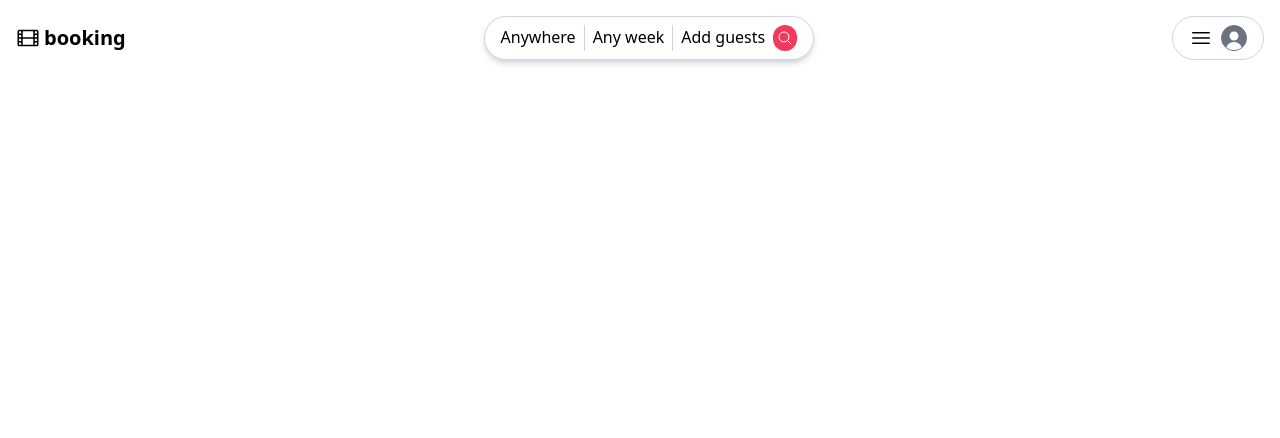
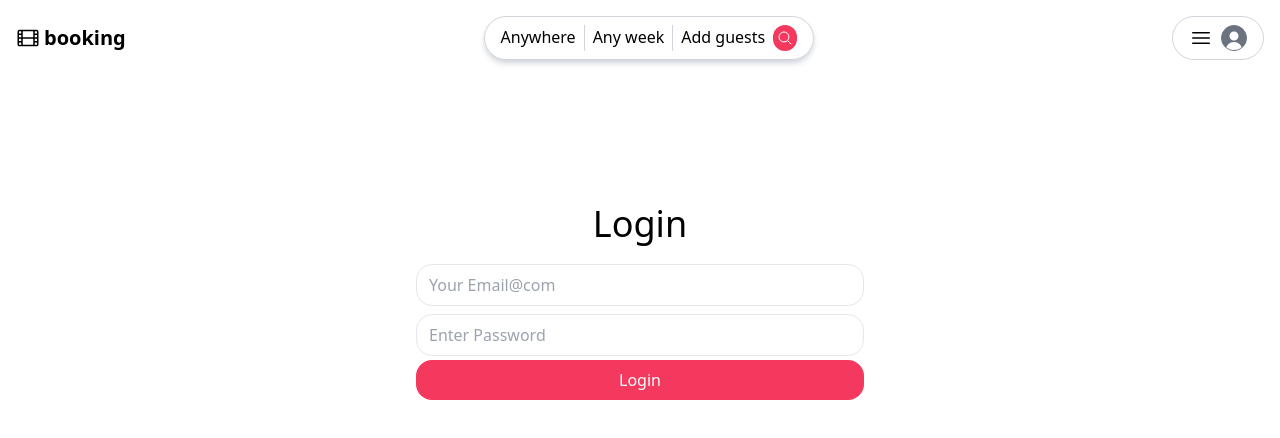
Before and after one commit to RomaSamkov/booking-app-client, a React (Vite) app: page /login in a window 1280 px wide. Shown: the top 438 px of the page. Built offline with nearby package versions, Linux system fonts and the light colour scheme; the HTML template or start-up script is replaced by a standard one.

Commit message:
add login form

```diff
--- a/src/pages/LoginPage.jsx
+++ b/src/pages/LoginPage.jsx
@@ -1,7 +1,16 @@
 export default function LoginPage() {
   return (
-    <div>
-      <form action=""></form>
+    <div className="mt-4 flex items-center justify-around grow">
+      <div className="mb-64">
+        <h1 className="text-4xl text-center mb-4">Login</h1>
+        <form className="max-w-md mx-auto">
+          <input type="email" name="" id="" placeholder="Your Email@com" />
+          <input type="password" name="" id="" placeholder="Enter Password" />
+          <button type="submit" className="primary">
+            Login
+          </button>
+        </form>
+      </div>
     </div>
   );
 }
```
